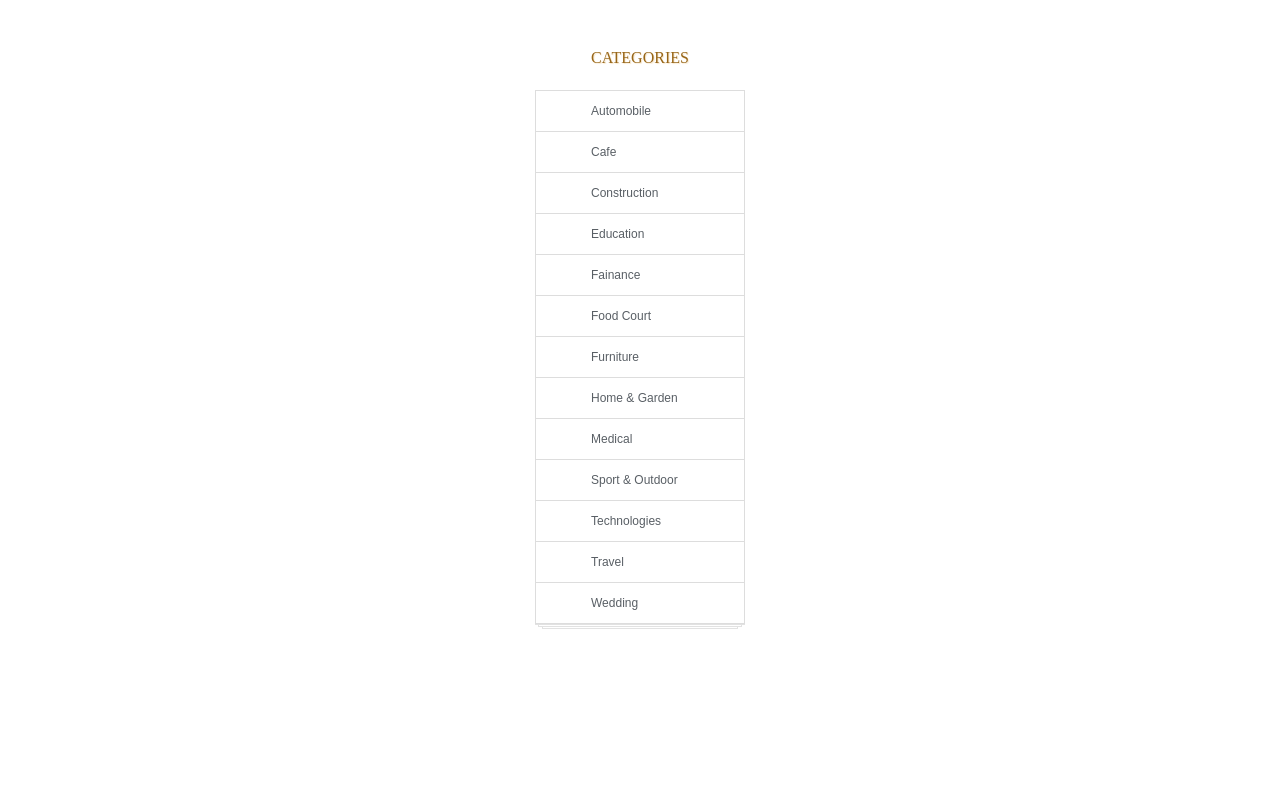
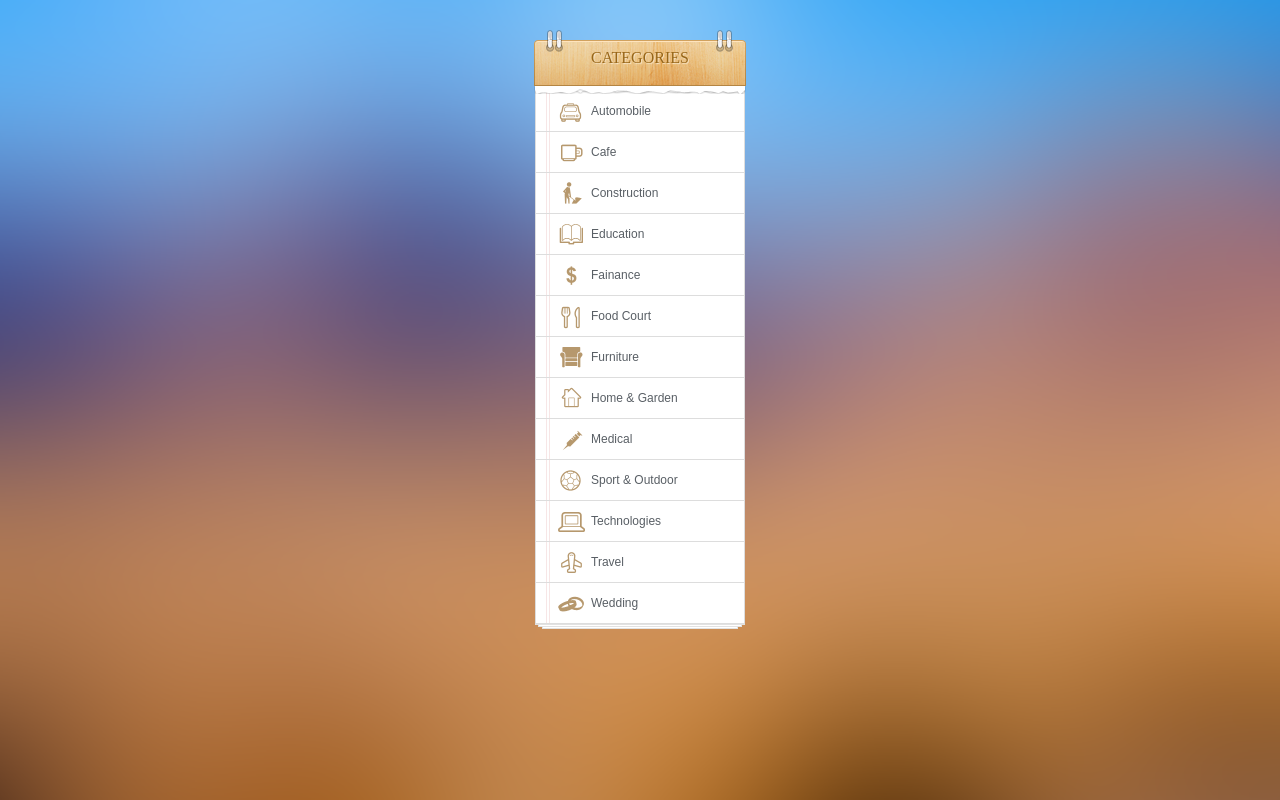
Before and after one commit to OmarKhanfer/WoodenMenu, a plain HTML site: page default.html in a window 1280 px wide. Drawn offline with Linux system fonts and the light colour scheme; the site is published under a folder, as on GitHub Pages, so addresses that start at the root find nothing.

Commit message:
fix styles

```diff
--- a/sass/stylesheet.scss
+++ b/sass/stylesheet.scss
@@ -5,7 +5,7 @@ $sheet-color: #fff;
 $experimental-support-for-svg: true;
 $icons: technology sport fainance education furniture home construction auto wedding travel cafe medical food;
 .main-content {
-  background:url('/img/bg.png') no-repeat;
+  background:url('../img/bg.png') no-repeat;
   background-size:100% 100%;
   bottom:0px;
   padding:30px 0px;
@@ -26,7 +26,8 @@ $icons: technology sport fainance education furniture home construction auto wed
 }
 .menu {
   position:relative;width:210px;
-  .menu__header {            background:url('/img/category-header.png') no-repeat;
+  .menu__header {
+    background:url('../img/category-header.png') no-repeat;
     color:#986618;
     font-family:Rockwell;
     font-size:16px;
@@ -41,7 +42,7 @@ $icons: technology sport fainance education furniture home construction auto wed
   }
 }
 .menu-items {
-  background:#fff url('/img/pink-lines.png') repeat-y 10px;
+  background:#fff url('../img/pink-lines.png') repeat-y 10px;
   border:solid #ddd;
   border-width:1px 1px 0px 1px;
   margin: -6px 0px 0px;
@@ -82,7 +83,7 @@ $icons: technology sport fainance education furniture home construction auto wed
     }
 
     &:before {
-      background: url(/img/icons.png);
+      background: url('../img/icons.png');
       content: "";
       height: 30px;
       left: 0px;
```
Also changed, not shown: stylesheets/stylesheet.css.
